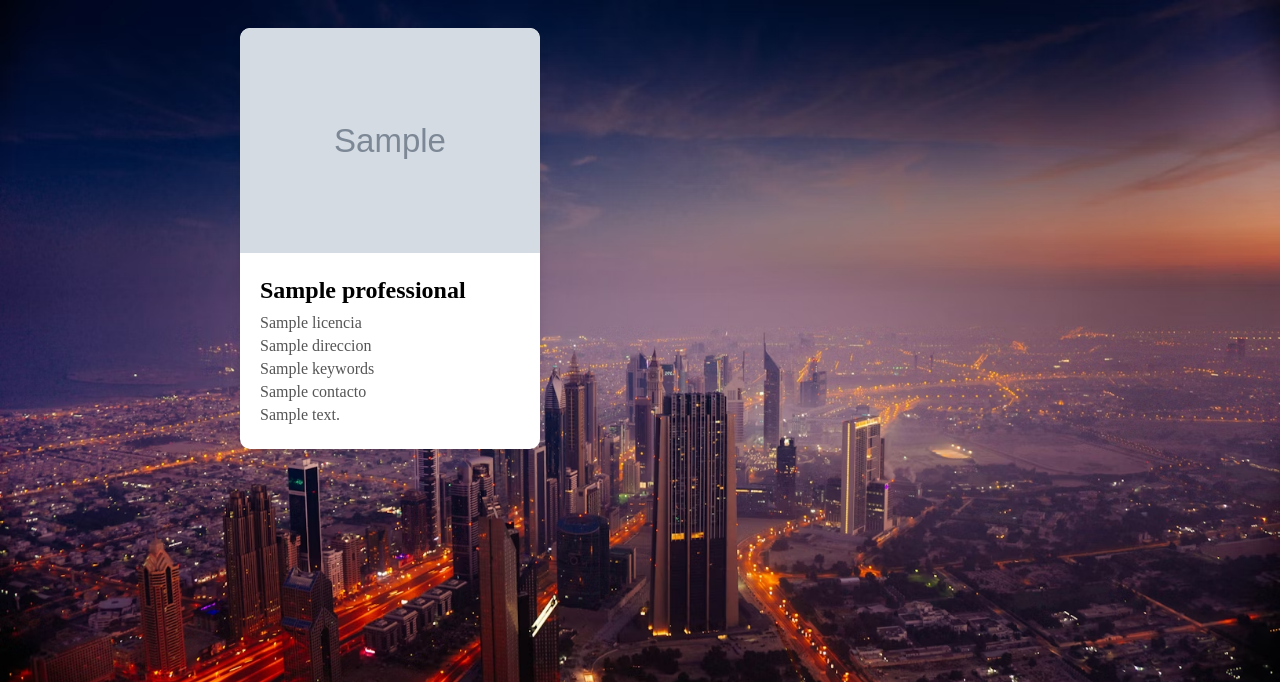
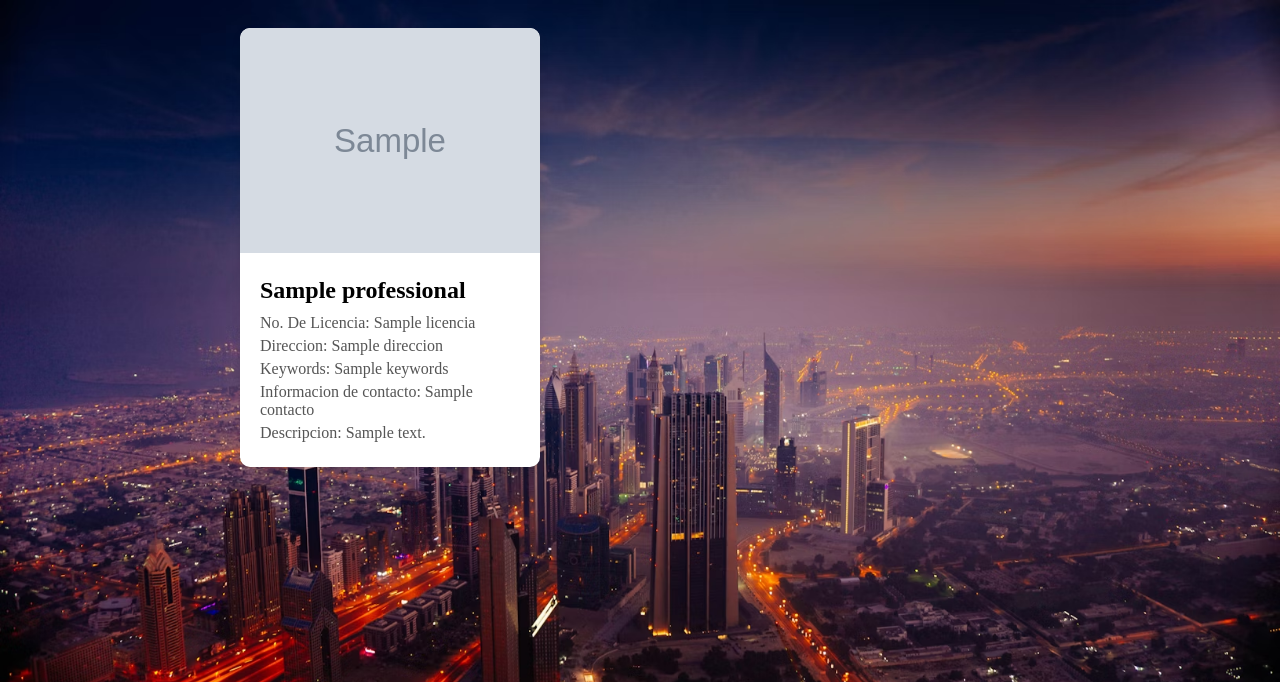
Before and after one commit to elmerurbina/freud-ai, a Flask app: template templates/profesionales.html in a window 1280 px wide. Shown: the top 682 px of the page. Run offline with Flask 3, Linux system fonts and the light colour scheme; the template is opened without the code that fills it: most values are stand-ins (such as "Sample title", 1, 10 or a date in 2020); grey boxes marked "Sample" are stand-in pictures.

Commit message:
Update files

```diff
--- a/db.py
+++ b/db.py
@@ -119,13 +119,20 @@ def close_profesionales_connection(connection):
         connection.close()
 
 # Funcion para guardar el perfil de los profesionales en la base de datos
+# Funcion para guardar el perfil de los profesionales en la base de datos
 def save_profesional(connection, form, file_path):
     try:
         cursor = connection.cursor()
-        cursor.execute("""
-            INSERT INTO perfil (nombre, licencia, ubicacion, contacto, keywords, descripcion, photo)
-            VALUES (%s, %s, %s, %s, %s, %s, %s)
-        """, (form.nombre.data, form.licencia.data, form.direccion.data, form.contacto.data, form.keywords.data, form.descripcion.data, file_path))
+        if file_path:
+            cursor.execute("""
+                INSERT INTO perfil (nombre, licencia, ubicacion, contacto, keywords, descripcion, photo)
+                VALUES (%s, %s, %s, %s, %s, %s, %s)
+            """, (form.nombre.data, form.licencia.data, form.direccion.data, form.contacto.data, form.keywords.data, form.descripcion.data, file_path))
+        else:
+            cursor.execute("""
+                INSERT INTO perfil (nombre, licencia, ubicacion, contacto, keywords, descripcion)
+                VALUES (%s, %s, %s, %s, %s, %s)
+            """, (form.nombre.data, form.licencia.data, form.direccion.data, form.contacto.data, form.keywords.data, form.descripcion.data))
         connection.commit()
         cursor.close()
         return True
--- a/templates/profesionales.html
+++ b/templates/profesionales.html
@@ -12,14 +12,14 @@
         <div class="profile-list">
             {% for professional in professionals %}
             <div class="profile-card">
-                <img src="{{ professional.profile_picture }}" alt="Profile Picture">
+                <img src="{{ url_for('static', filename=professional.profile_picture) }}" alt="Profile Picture">
                 <div class="profile-info">
                     <h2>{{ professional.nombre }}</h2>
-                    <p>{{ professional.licencia }}</p>
-                    <p>{{ professional.direccion }}</p>
-                    <p>{{ professional.keywords }}</p>
-                    <p>{{ professional.contacto }}</p>
-                    <p>{{ professional.descripcion }}</p>
+                    <p>No. De Licencia: {{ professional.licencia }}</p>
+                    <p>Direccion: {{ professional.direccion }}</p>
+                    <p>Keywords: {{ professional.keywords }}</p>
+                    <p>Informacion de contacto: {{ professional.contacto }}</p>
+                    <p>Descripcion: {{ professional.descripcion }}</p>
                 </div>
             </div>
             {% endfor %}
```
Also changed, not shown: agregar.py (+4 -4 lines).
